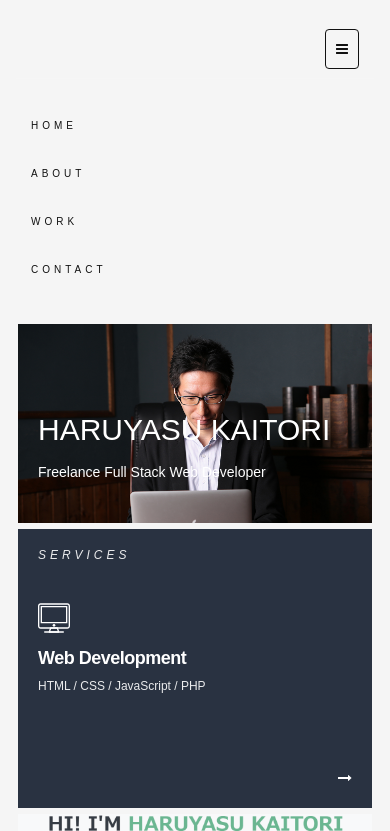
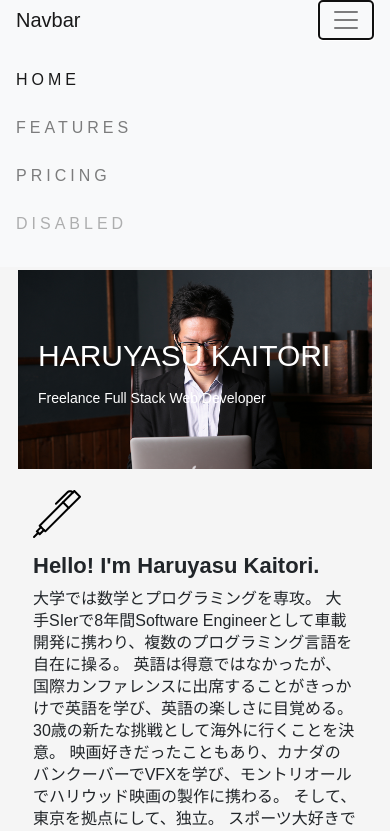
Before and after one commit to haruyasu/portfolio2, a website: page index.html in a window 390 px wide. Both pictures are taken after a click on the button "Toggle navigation". Shown: the top 831 px of the page. Drawn offline with nearby package versions, Linux system fonts and the light colour scheme.

Commit message:
test html

```diff
--- a/index.html
+++ b/index.html
@@ -6,14 +6,14 @@
         <meta name="viewport" content="width=device-width, initial-scale=1" />
         <title>Haruyasu Kaitori</title>
 
-        <link href="ref/vendor/bootstrap/css/bootstrap.min.css" rel="stylesheet" />
+        <!-- <link href="ref/vendor/bootstrap/css/bootstrap.min.css" rel="stylesheet" /> -->
 
-        <!-- <link
+        <link
             rel="stylesheet"
             href="https://stackpath.bootstrapcdn.com/bootstrap/4.3.1/css/bootstrap.min.css"
             integrity="sha384-ggOyR0iXCbMQv3Xipma34MD+dH/1fQ784/j6cY/iJTQUOhcWr7x9JvoRxT2MZw1T"
             crossorigin="anonymous"
-        /> -->
+        />
 
         <!-- <link href="https://fonts.googleapis.com/css?family=Lato:400,300,700" rel="stylesheet" type="text/css" /> -->
         <link href="ref/vendor/font-awesome/css/font-awesome.min.css" rel="stylesheet" />
@@ -25,7 +25,7 @@
         <link href="css/style.css" rel="stylesheet" />
     </head>
     <body>
-        <div class="loader-container" id="page-loader">
+        <!-- <div class="loader-container" id="page-loader">
             <div class="loading-wrapper loading-wrapper-hide">
                 <div class="loader-animation" id="loader-animation">
                     <svg class="svg-loader" width="100" height="100">
@@ -46,9 +46,9 @@
             title="Back to Top"
         >
             <i class="fa fa-angle-up"></i>
-        </div>
+        </div> -->
 
-        <header id="header">
+        <!-- <header id="header">
             <nav class="navbar">
                 <div class="container">
                     <div class="menu-wrapper">
@@ -142,7 +142,38 @@
                     </div>
                 </div>
             </nav>
-        </header>
+        </header> -->
+
+        <nav class="navbar navbar-expand-lg navbar-light bg-light">
+            <a class="navbar-brand" href="#">Navbar</a>
+            <button
+                class="navbar-toggler"
+                type="button"
+                data-toggle="collapse"
+                data-target="#navbarNav"
+                aria-controls="navbarNav"
+                aria-expanded="false"
+                aria-label="Toggle navigation"
+            >
+                <span class="navbar-toggler-icon"></span>
+            </button>
+            <div class="collapse navbar-collapse" id="navbarNav">
+                <ul class="navbar-nav">
+                    <li class="nav-item active">
+                        <a class="nav-link" href="#">Home <span class="sr-only">(current)</span></a>
+                    </li>
+                    <li class="nav-item">
+                        <a class="nav-link" href="#">Features</a>
+                    </li>
+                    <li class="nav-item">
+                        <a class="nav-link" href="#">Pricing</a>
+                    </li>
+                    <li class="nav-item">
+                        <a class="nav-link disabled" href="#" tabindex="-1" aria-disabled="true">Disabled</a>
+                    </li>
+                </ul>
+            </div>
+        </nav>
 
         <section class="main-content container">
             <div class="isotope-filter" id="isotope-filter">
@@ -167,12 +198,12 @@
                         <div class="element-big-content-ico"><img src="ref/img/ico6b.svg" alt="" /></div>
                         <h2 class="element-big-content-title">Hello! I'm Haruyasu Kaitori.</h2>
                         <p>
-                            I started working at FUJISOFT as a Software Engineer from 2008 in Nagoya, Japan. With
-                            experiences in development of car navigation system and car platform and real-time operating
-                            systems for automotive embedded systems, I have gained programming knowledge in Python,
-                            C/C++ and Ruby. I managed and provided technical leadership to a team of 5 Software
-                            Engineers. Also I am a full-stack web developer. I have advanced knowledge in Django, HTML,
-                            CSS, JavaScript.
+                            大学では数学とプログラミングを専攻。 大手SIerで8年間Software
+                            Engineerとして車載開発に携わり、複数のプログラミング言語を自在に操る。
+                            英語は得意ではなかったが、国際カンファレンスに出席することがきっかけで英語を学び、英語の楽しさに目覚める。
+                            30歳の新たな挑戦として海外に行くことを決意。
+                            映画好きだったこともあり、カナダのバンクーバーでVFXを学び、モントリオールでハリウッド映画の製作に携わる。
+                            そして、東京を拠点にして、独立。 スポーツ大好きで日々のトレーニングはかかせない。
                         </p>
                     </div>
                 </div>
@@ -629,7 +660,23 @@
             </div>
         </footer>
 
-        <script src="ref/vendor/jquery.min.js"></script>
+        <script
+            src="https://code.jquery.com/jquery-3.3.1.slim.min.js"
+            integrity="sha384-q8i/X+965DzO0rT7abK41JStQIAqVgRVzpbzo5smXKp4YfRvH+8abtTE1Pi6jizo"
+            crossorigin="anonymous"
+        ></script>
+        <script
+            src="https://cdnjs.cloudflare.com/ajax/libs/popper.js/1.14.7/umd/popper.min.js"
+            integrity="sha384-UO2eT0CpHqdSJQ6hJty5KVphtPhzWj9WO1clHTMGa3JDZwrnQq4sF86dIHNDz0W1"
+            crossorigin="anonymous"
+        ></script>
+        <script
+            src="https://stackpath.bootstrapcdn.com/bootstrap/4.3.1/js/bootstrap.min.js"
+            integrity="sha384-JjSmVgyd0p3pXB1rRibZUAYoIIy6OrQ6VrjIEaFf/nJGzIxFDsf4x0xIM+B07jRM"
+            crossorigin="anonymous"
+        ></script>
+
+        <!-- <script src="ref/vendor/jquery.min.js"></script>
         <script src="ref/vendor/bootstrap/js/bootstrap.min.js"></script>
         <script src="ref/vendor/validate.js"></script>
         <script src="ref/vendor/holder.js"></script>
@@ -648,7 +695,7 @@
         <script src="ref/vendor/packery-mode.pkgd.min.js"></script>
         <script src="ref/vendor/cross-browser.js"></script>
         <script src="ref/vendor/doubletaptogo.min.js"></script>
-        <script src="ref/vendor/cross-browser.js"></script>
+        <script src="ref/vendor/cross-browser.js"></script> -->
 
         <script src="js/main.js"></script>
     </body>
```
